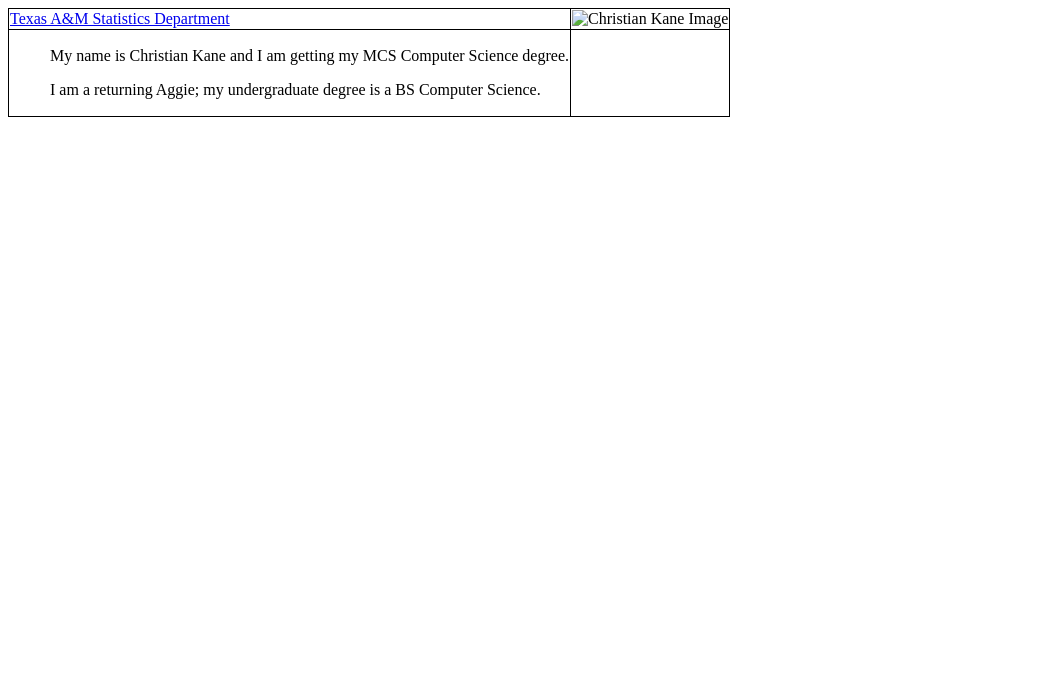
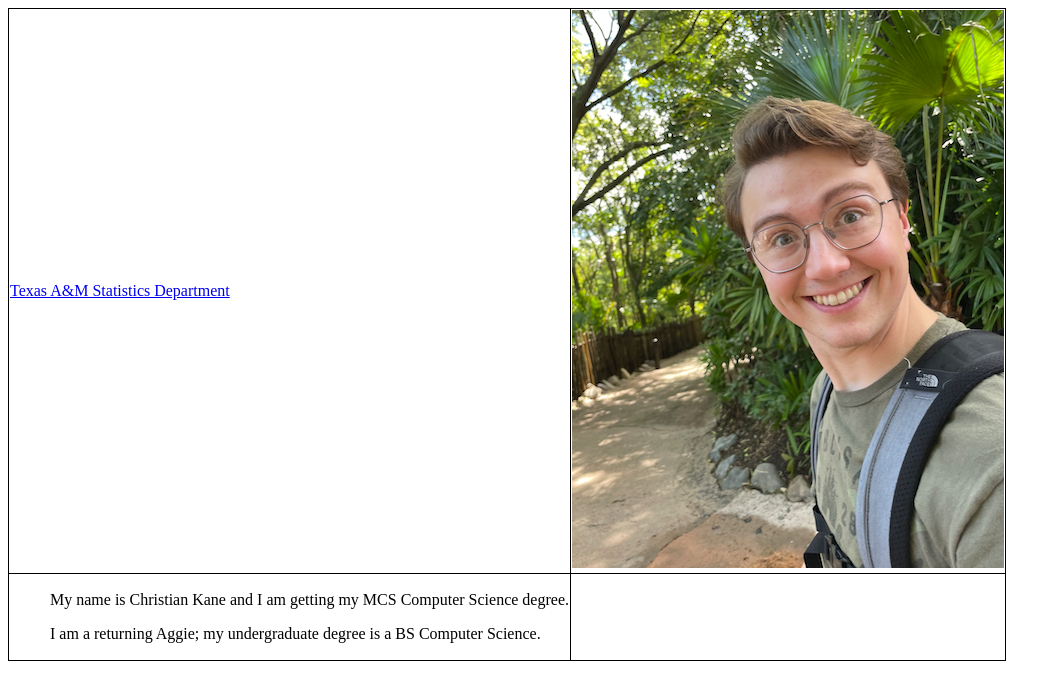
Before and after one commit to ChristianRossKane/ChristianRossKane.github.io, a plain HTML site: page index.html in a window 1280 px wide. Shown: the whole page, without its empty margins (0-1061 px from the left). Drawn offline with Linux system fonts and the light colour scheme.

Commit message:
fixing image

```diff
--- a/index.html
+++ b/index.html
@@ -15,7 +15,7 @@
             <a href="https://artsci.tamu.edu/statistics/index.html">Texas A&M Statistics Department</a>
         </td>
         <td>
-            <img src="/Homework 1/profile.png" alt="Christian Kane Image" />
+            <img src="profile.png" alt="Christian Kane Image" />
         </td>
     </tr>
     <tr>
```
